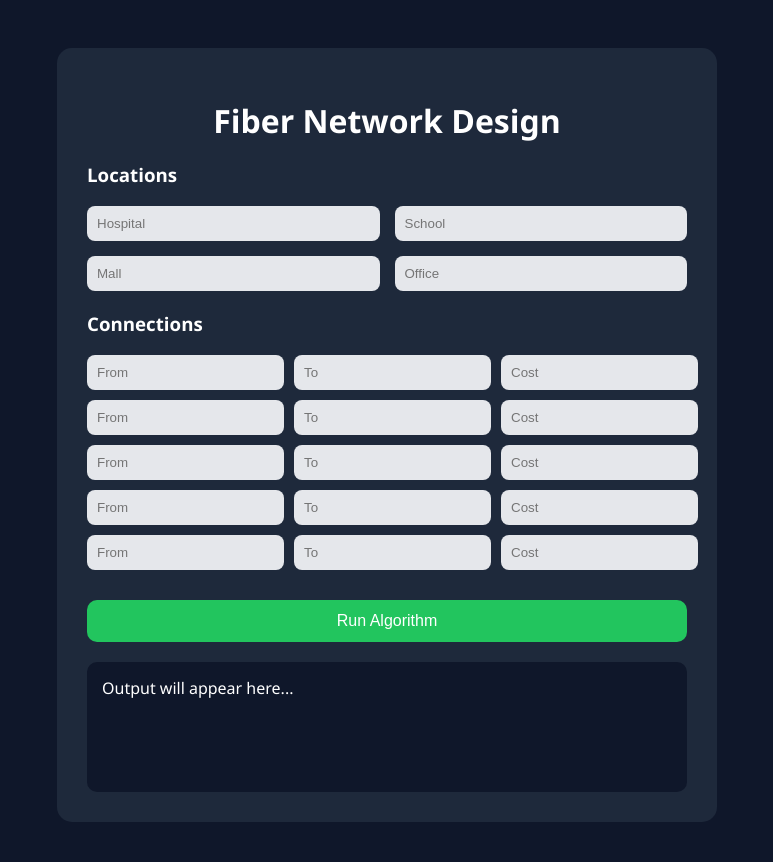
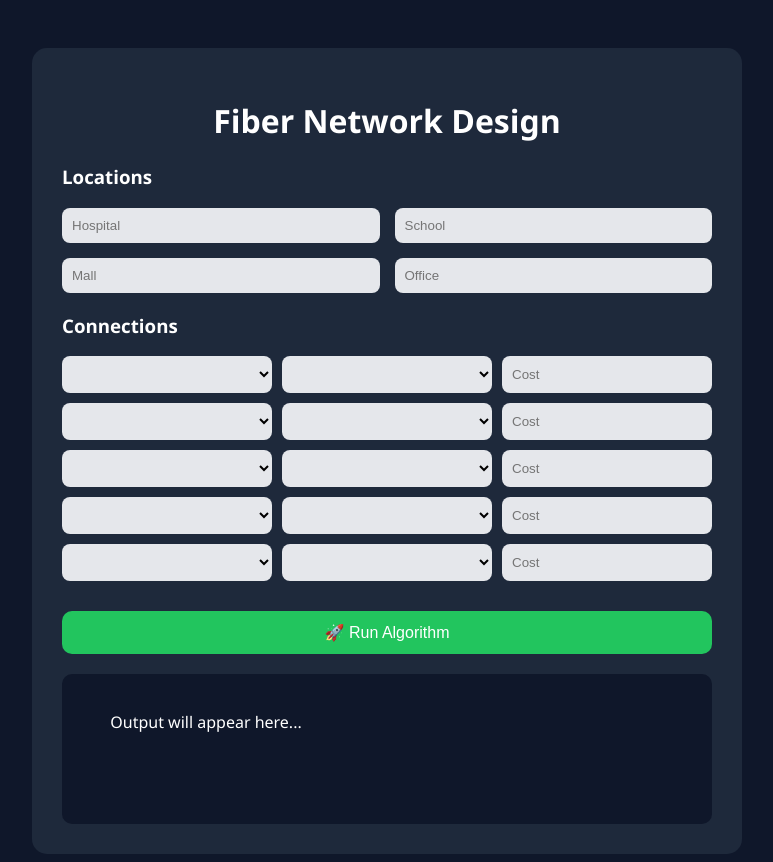
Before and after one commit to rudranideshpande/Fiber-Network-Design-1-, a Flask app: page / in a window 1280 px wide. Shown: the whole page, without its empty margins (253-1026 px from the left). Before the commit the page ends 822 px from the top, so only its background shows below. Run offline with Flask 3, Linux system fonts and the light colour scheme; lists and menus that the app fills with data are empty.

Commit message:
Update index.html

```diff
--- a/templates/index.html
+++ b/templates/index.html
@@ -17,12 +17,11 @@
             background: #1e293b;
             padding: 30px;
             border-radius: 15px;
-            width: 600px;
+            width: 650px;
         }
 
         h1 {
             text-align: center;
-            margin-bottom: 20px;
         }
 
         h3 {
@@ -35,15 +34,11 @@
             gap: 15px;
         }
 
-        input {
+        input, select {
             padding: 10px;
             border-radius: 8px;
             border: none;
             background: #e5e7eb;
-        }
-
-        .connections {
-            margin-top: 15px;
         }
 
         .row {
@@ -74,7 +69,8 @@
             background: #0f172a;
             padding: 15px;
             border-radius: 10px;
-            min-height: 100px;
+            min-height: 120px;
+            white-space: pre-wrap;
         }
     </style>
 </head>
@@ -87,48 +83,46 @@
     <!-- Locations -->
     <h3>Locations</h3>
     <div class="grid">
-        <input id="loc1" placeholder="Hospital">
-        <input id="loc2" placeholder="School">
-        <input id="loc3" placeholder="Mall">
-        <input id="loc4" placeholder="Office">
+        <input id="loc1" placeholder="Hospital" oninput="updateDropdowns()">
+        <input id="loc2" placeholder="School" oninput="updateDropdowns()">
+        <input id="loc3" placeholder="Mall" oninput="updateDropdowns()">
+        <input id="loc4" placeholder="Office" oninput="updateDropdowns()">
     </div>
 
     <!-- Connections -->
     <h3>Connections</h3>
 
-    <div class="connections">
     <div class="row">
-            <input placeholder="From" id="f1">
-            <input placeholder="To" id="t1">
+        <select id="f1"></select>
+        <select id="t1"></select>
         <input placeholder="Cost" id="c1">
     </div>
 
     <div class="row">
-            <input placeholder="From" id="f2">
-            <input placeholder="To" id="t2">
+        <select id="f2"></select>
+        <select id="t2"></select>
         <input placeholder="Cost" id="c2">
     </div>
 
     <div class="row">
-            <input placeholder="From" id="f3">
-            <input placeholder="To" id="t3">
+        <select id="f3"></select>
+        <select id="t3"></select>
         <input placeholder="Cost" id="c3">
     </div>
 
     <div class="row">
-            <input placeholder="From" id="f4">
-            <input placeholder="To" id="t4">
+        <select id="f4"></select>
+        <select id="t4"></select>
         <input placeholder="Cost" id="c4">
     </div>
 
     <div class="row">
-            <input placeholder="From" id="f5">
-            <input placeholder="To" id="t5">
+        <select id="f5"></select>
+        <select id="t5"></select>
         <input placeholder="Cost" id="c5">
     </div>
-    </div>
 
-    <button onclick="runAlgo()">Run Algorithm</button>
+    <button onclick="runAlgo()">🚀 Run Algorithm</button>
 
     <div class="output" id="output">
         Output will appear here...
@@ -136,6 +130,33 @@
 </div>
 
 <script>
+
+// Update dropdown options based on locations
+function updateDropdowns() {
+    let locations = [];
+
+    for (let i = 1; i <= 4; i++) {
+        let val = document.getElementById("loc" + i).value.trim();
+        if (val) locations.push(val);
+    }
+
+    for (let i = 1; i <= 5; i++) {
+        let from = document.getElementById("f" + i);
+        let to = document.getElementById("t" + i);
+
+        from.innerHTML = "";
+        to.innerHTML = "";
+
+        locations.forEach(loc => {
+            let opt1 = new Option(loc, loc);
+            let opt2 = new Option(loc, loc);
+            from.add(opt1);
+            to.add(opt2);
+        });
+    }
+}
+
+// Run algorithm
 async function runAlgo() {
     let locations = [];
 
@@ -147,13 +168,18 @@ async function runAlgo() {
     let edges = [];
 
     for (let i = 1; i <= 5; i++) {
-        let u = document.getElementById("f" + i).value.trim();
-        let v = document.getElementById("t" + i).value.trim();
+        let u = document.getElementById("f" + i).value;
+        let v = document.getElementById("t" + i).value;
         let w = parseInt(document.getElementById("c" + i).value);
 
         if (u && v && !isNaN(w)) {
             edges.push([u, v, w]);
         }
+    }
+
+    if (locations.length === 0 || edges.length === 0) {
+        document.getElementById("output").innerText = "❌ Please enter valid data!";
+        return;
     }
 
     let res = await fetch('/run', {
@@ -170,6 +196,10 @@ async function runAlgo() {
 
     document.getElementById("output").innerText = data.output;
 }
+
+// Initialize empty dropdowns
+updateDropdowns();
+
 </script>
 
 </body>
```
Lines whose indentation alone changed are shown as unchanged.
